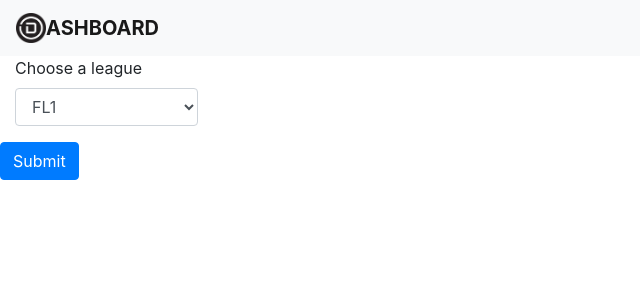
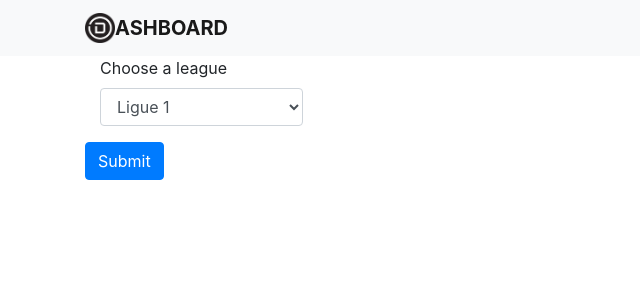
Before and after one commit to Melliti/Dashboard, a React (Create React App) app in the folder front/: page / in a window 1280 px wide. Shown: the top 300 px of the page, without its empty margins (0-640 px from the left). Built offline with nearby package versions, Linux system fonts and the light colour scheme; no server answers.

Commit message:
[ADD] Grid system

```diff
--- a/front/src/Nav.js
+++ b/front/src/Nav.js
@@ -14,10 +14,12 @@ class Nav extends Component {
         return (
             <div>
                 <nav className="navbar navbar-light bg-light">
-                    <a className="navbar-brand" href="/">
-                        <img src={logo} width="30" height="30" className="d-inline-block align-top" alt="" />
-                        <b>ASHBOARD</b>
-                    </a>
+                    <div className="container">
+                        <a className="navbar-brand" href="/">
+                            <img src={logo} width="30" height="30" className="d-inline-block align-top" alt="" />
+                            <b>ASHBOARD</b>
+                        </a>
+                    </div>
                 </nav>
             </div>
         )
--- a/front/src/widgets/FootballWidget.js
+++ b/front/src/widgets/FootballWidget.js
@@ -35,19 +35,19 @@ class FootballWidget extends Component {
     render() {
         const { teams, league } = this.state;
         return (
-            <div>
+            <div className="col-md-4">
                 { teams.map(this.renderContent) }
-                    <div className="form-group col-md-2">
+                    <div className="form-group col-md-8">
                         <label>Choose a league</label>
                         <select
                             className="form-control"
                             id="selector"
                             onChange={e => this.setState({ league: {...teams, league: e.target.value}})}>
-                            <option value="FL1">FL1</option>
-                            <option value="PL">PL</option>
-                            <option value="BL1">BL1</option>
-                            <option value="SA">SA</option>
-                            <option value="PD">PD</option>
+                            <option value="FL1">Ligue 1</option>
+                            <option value="PL">Premier League</option>
+                            <option value="BL1">BundesLiga</option>
+                            <option value="SA">Serie A</option>
+                            <option value="PD">Liga</option>
                         </select>
                     </div>
                     <button className="btn btn-primary" onClick={e => this.setLeague(e.target.value)}>Submit</button>
--- a/front/src/widgets/Widgets.js
+++ b/front/src/widgets/Widgets.js
@@ -11,8 +11,10 @@ class Widgets extends Component {
 
     render() {
         return (
-            <div>
-                <FootballWidget />
+            <div className="container">
+                <div className="row">
+                    <FootballWidget />
+                </div>
             </div>
         );
     }
```
